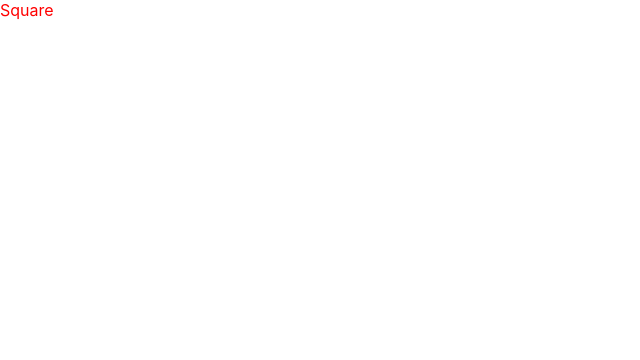
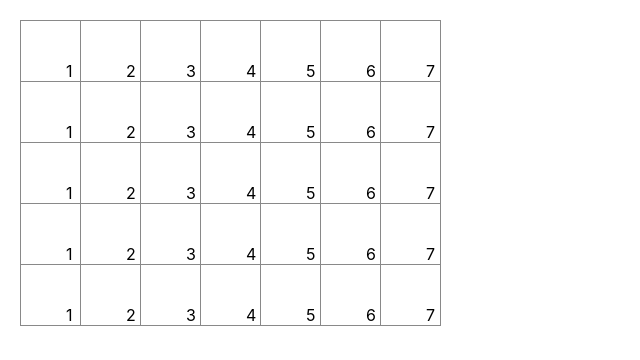
Before and after one commit to KaitakuShiba/beautiful-calendar, a React (Create React App) app: page / in a window 1280 px wide. Shown: the top 360 px of the page, without its empty margins (0-640 px from the left). Built offline with nearby package versions, Linux system fonts and the light colour scheme.

Commit message:
add-cal-content

```diff
--- a/src/Calendar.tsx
+++ b/src/Calendar.tsx
@@ -1,9 +1,19 @@
 import { Square } from "./Square";
+import styled from "@emotion/styled";
 
 export const Calendar = () => {
+  const Wrapper = styled("div")`
+    margin: 20px;
+    border-left: 1px solid #898989;
+    border-top: 1px solid #898989;
+    width: 420px;
+  `;
+
   return (
-    <div>
-      <Square />
-    </div>
+    <>
+      <Wrapper>
+        <Square />
+      </Wrapper>
+    </>
   );
 };
--- a/src/Square.tsx
+++ b/src/Square.tsx
@@ -1,14 +1,39 @@
-import React from "react";
 import styled from "@emotion/styled";
 
 export const Square = () => {
-  const Hello = styled("div")`
-    color: red;
+  const Box = styled("div")`
+    border-right: 1px solid #898989;
+    border-bottom: 1px solid #898989;
+    width: 60px;
+    height: 60px;
   `;
 
+  const Row = styled("div")`
+    display: flex;
+    flex-direction: row;
+  `;
+
+  const Date = styled("div")`
+    top: 40px;
+    left: 45px;
+    position: relative;
+  `;
+
+  const renderRowSquares = () => {
+    return [1, 2, 3, 4, 5, 6, 7].map((i) => (
+      <Box>
+        <Date>{i}</Date>
+      </Box>
+    ));
+  };
+
   return (
-    <React.Fragment>
-      <Hello>Square</Hello>
-    </React.Fragment>
+    <>
+      <Row>{renderRowSquares()}</Row>
+      <Row>{renderRowSquares()}</Row>
+      <Row>{renderRowSquares()}</Row>
+      <Row>{renderRowSquares()}</Row>
+      <Row>{renderRowSquares()}</Row>
+    </>
   );
 };
```
Also changed, not shown: src/reportWebVitals.ts (deleted, +0 -15 lines).
